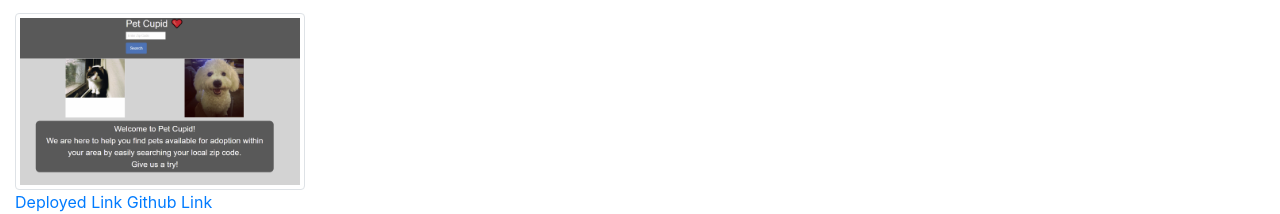
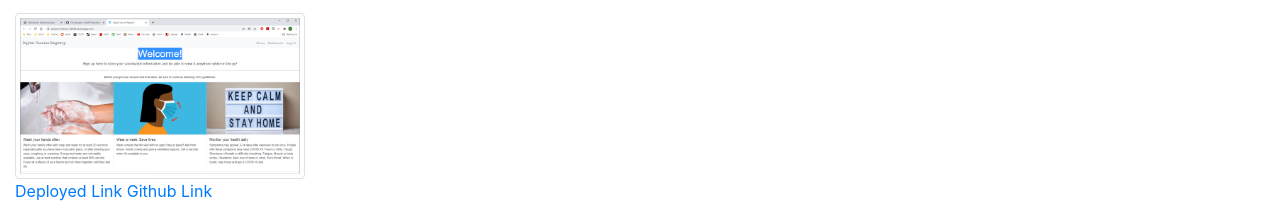
Before and after one commit to Christian-Bryant2020/Portfolio, a plain HTML site: page portfolio.html in a window 1280 px wide. Shown: the part 868-1082 px from the top of the page. Drawn offline with nearby package versions, Linux system fonts and the light colour scheme.

Commit message:
Update portfolio.html

```diff
--- a/portfolio.html
+++ b/portfolio.html
@@ -59,7 +59,7 @@
         <a href="https://github.com/wrp90/project1">Github Link</a>
         <p>Vaccination Tracker</p>
         <a href="https://ancient-hollows-23369.herokuapp.com/">
-          <img src="Images\Project3.PNG" alt="Placeholder" class="img-thumbnail">
+          <img src="Images\Project4.PNG" alt="Placeholder" class="img-thumbnail">
         </a>
         <a href="https://ancient-hollows-23369.herokuapp.com/">Deployed Link </a>
         <a href="https://github.com/wrp90/Vaccination_Tracker">Github Link</a>
```
